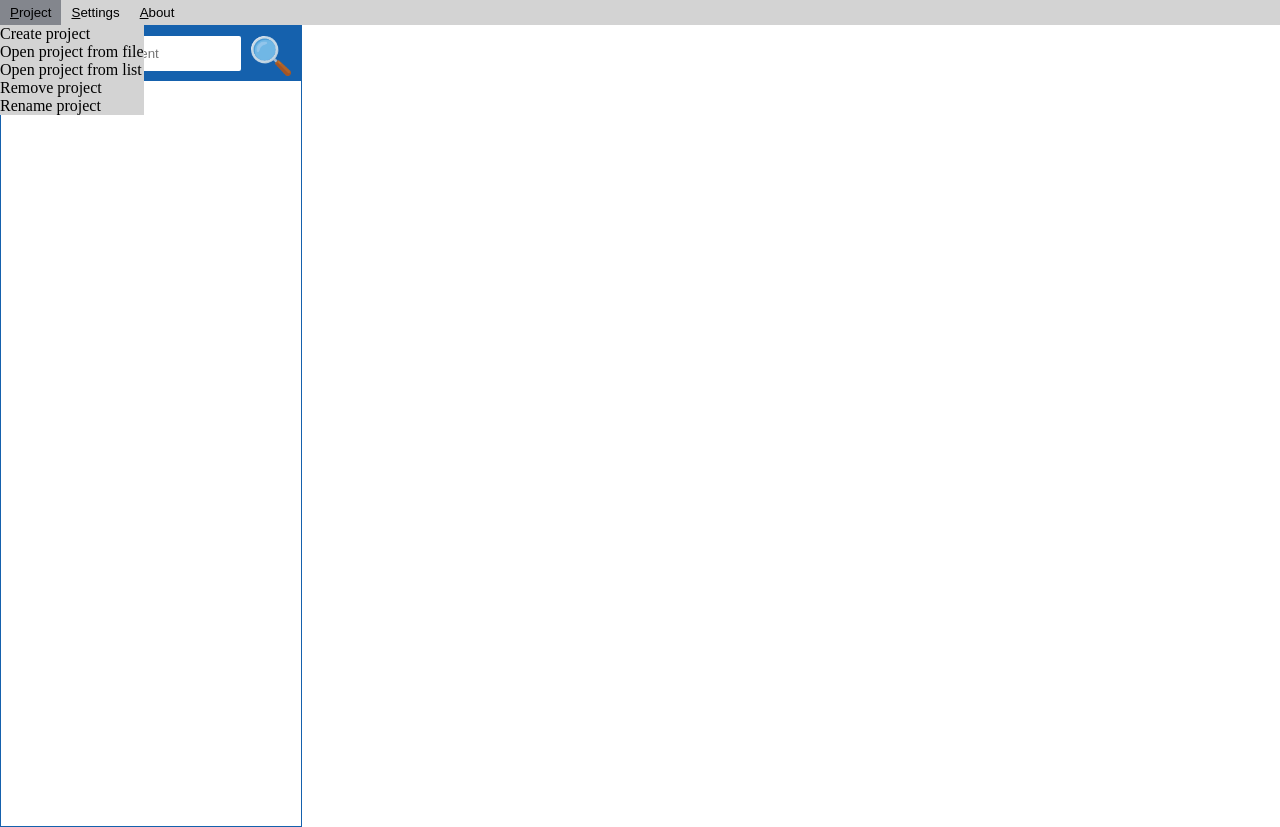
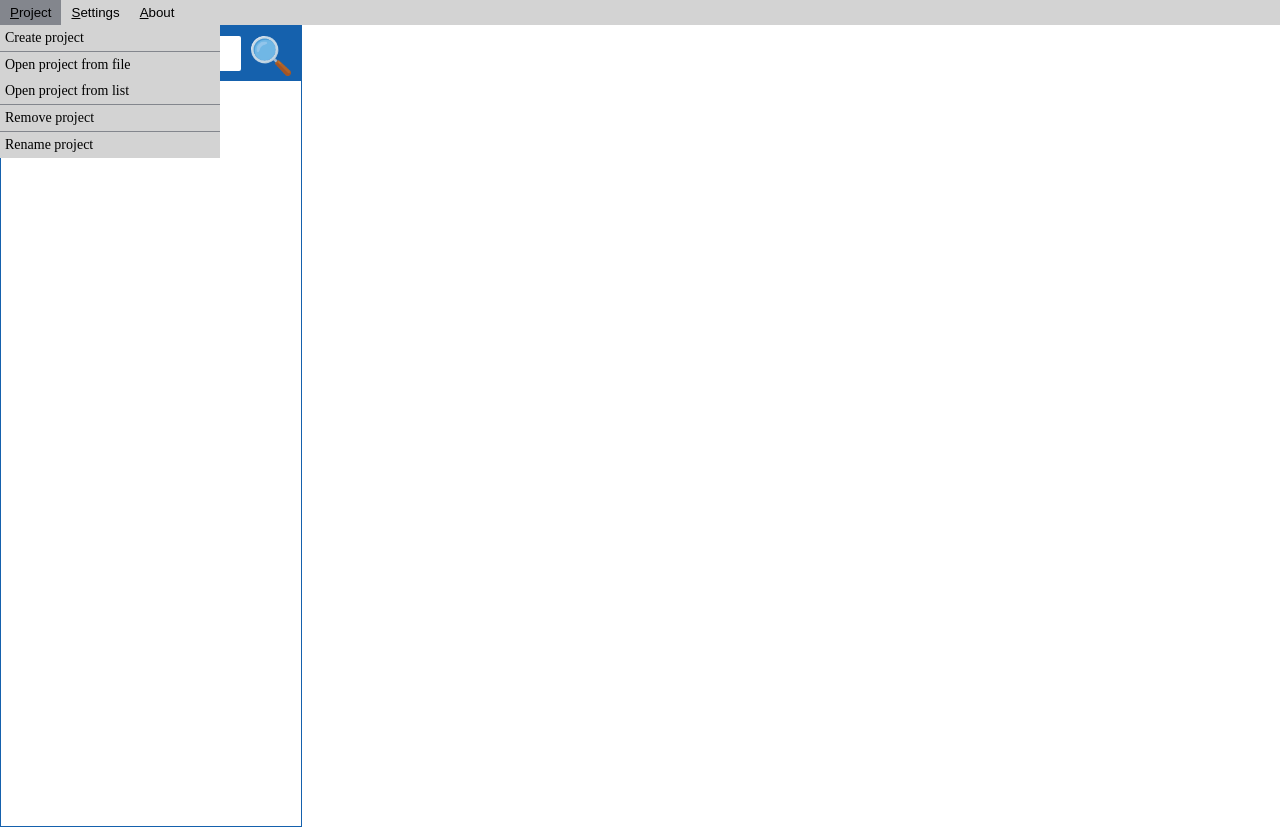
Before and after one commit to kendis-fit/software-requirements-front-end, a React (Create React App) app: page / in a window 1280 px wide. Both pictures are taken after a click on the button "Project". Built offline with nearby package versions, Linux system fonts and the light colour scheme.

Commit message:
update: UI project menu

```diff
--- a/src/Components/App.tsx
+++ b/src/Components/App.tsx
@@ -12,12 +12,12 @@ import EMenu from "../Enumerations/EMenu";
 
 interface IApp
 {
-	ShowMenu(): void
+	ShowMenu: (e: any) => void;
 }
 
 const App = ({ ShowMenu }: IApp) => {
 	return (
-		<div onClick={(): void => ShowMenu()}>
+		<div onClick={(e: any) => { ShowMenu(e) } }>
 			<ControlPanel></ControlPanel>
 			<FlexBlock>
 				<LeftPanel></LeftPanel>
@@ -27,7 +27,9 @@ const App = ({ ShowMenu }: IApp) => {
 }
 
 const mapDispatchToProps = (dispatch: any) => ({
-	ShowMenu: () => dispatch(ShowMenu(EMenu.NONE))
+	ShowMenu: (e: any) => {
+		if (!e.target.dataset.menu && !e.target.parentNode.dataset.menu) dispatch(ShowMenu(EMenu.NONE))
+	}
 });
 
 export default connect(null, mapDispatchToProps)(App);
--- a/src/Components/ControlPanel/ControlPanel.tsx
+++ b/src/Components/ControlPanel/ControlPanel.tsx
@@ -21,15 +21,15 @@ const ControlPanel = ({ Menu, ShowMenu }: IControlPanel) => {
     return(
         <>
             <ControlBlock Height="25px" Type="secondary">
-                <ControlItemBlock ref={buttonProject} onClick={(): number => setTimeout((): void => ShowMenu(EMenu.PROJECT), 1)}>
+                <ControlItemBlock data-menu={true} ref={buttonProject} onClick={(): void => ShowMenu(EMenu.PROJECT)}>
                     <TextUnderline>P</TextUnderline>
                     <span>roject</span>
                 </ControlItemBlock>
-                <ControlItemBlock>
+                <ControlItemBlock data-menu={true}>
                     <TextUnderline>S</TextUnderline>
                     <span>ettings</span>
                 </ControlItemBlock>
-                <ControlItemBlock>
+                <ControlItemBlock data-menu={true}>
                     <TextUnderline>A</TextUnderline>
                     <span>bout</span>
                 </ControlItemBlock>
--- a/src/Components/ControlPanel/ProjectMenu/ProjectMenu.tsx
+++ b/src/Components/ControlPanel/ProjectMenu/ProjectMenu.tsx
@@ -1,16 +1,16 @@
 import React from "react";
 
-import { ContextBlock } from "../../Styles/Block";
+import { ContextBlock, ContextItemBlock } from "../../Styles/Block";
 import IPosition from "../../../Interfaces/IPosition";
 
 const ProjectMenu = ({ X, Y }: IPosition) => {
     return(
-        <ContextBlock X={X} Y={Y} Height="200px">
-            <div>Create project</div>
-            <div>Open project from file</div>
-            <div>Open project from list</div>
-            <div>Remove project</div>
-            <div>Rename project</div>
+        <ContextBlock X={X} Y={Y} Width="220px">
+            <ContextItemBlock IsBoardBottom={true}>Create project</ContextItemBlock>
+            <ContextItemBlock>Open project from file</ContextItemBlock>
+            <ContextItemBlock IsBoardBottom={true}>Open project from list</ContextItemBlock>
+            <ContextItemBlock IsBoardBottom={true}>Remove project</ContextItemBlock>
+            <ContextItemBlock>Rename project</ContextItemBlock>
         </ContextBlock>
     );
 }
--- a/src/Components/Styles/Block.tsx
+++ b/src/Components/Styles/Block.tsx
@@ -3,6 +3,7 @@ import styled from "styled-components";
 import Colors from "../../Constants/Colors";
 import IPosition from "../../Interfaces/IPosition";
 import ISize from "../../Interfaces/StyledComponents/ISize";
+import IBorder from "../../Interfaces/StyledComponents/IBorder";
 import ITypeColor from "../../Interfaces/StyledComponents/ITypeColor";
 
 interface IControlBlock extends ISize, ITypeColor {}
@@ -47,7 +48,22 @@ export const ControlItemBlock = styled.button`
 export const ContextBlock = styled.div<IContextBlock>`
     position: absolute;
     z-index: 10;
+    display: flex;
+    flex-direction: column;
     background-color: ${Colors.LightGray};
     ${props => props.X && `left: ${props.X}`};
     ${props => props.Y && `top: ${props.Y}`};
+    ${props => props.Height && `height: ${props.Height}`};
+    ${props => props.Width && `width: ${props.Width}`};
 `;
+
+export const ContextItemBlock = styled.div<IBorder>`
+    padding: 5px;
+    font-size: 14px;
+    cursor: pointer;
+    ${props => props.IsBoardBottom && `border-bottom: 1px solid ${Colors.Gray}`};
+
+    :hover {
+        background-color: ${Colors.Gray};
+    }
+`;
--- /dev/null
+++ b/src/Interfaces/StyledComponents/IBorder.ts
@@ -0,0 +1,4 @@
+export default interface IBorder
+{
+    IsBoardBottom?: boolean;
+}
```
